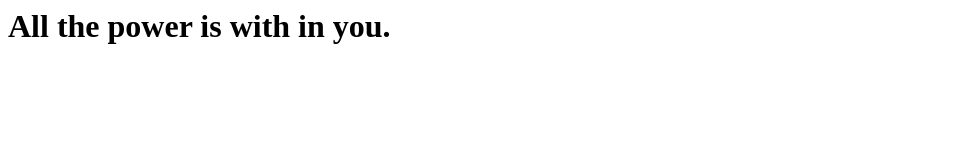
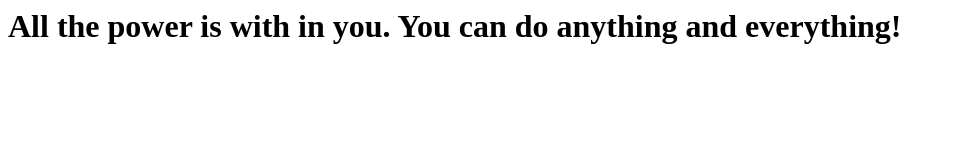
Before and after one commit to daviddonikapanjaitan/firstgitrepo, a plain HTML site: page index.html in a window 1280 px wide. Shown: the whole page, without its empty margins (0-954 px from the left). Drawn offline with Linux system fonts and the light colour scheme.

Commit message:
completed the first quite

```diff
--- a/index.html
+++ b/index.html
@@ -1,5 +1,5 @@
 <html>
 <body>
-<h1>All the power is with in you.</h1>
+<h1>All the power is with in you. You can do anything and everything!</h1>
 </body>
 </html>
```
